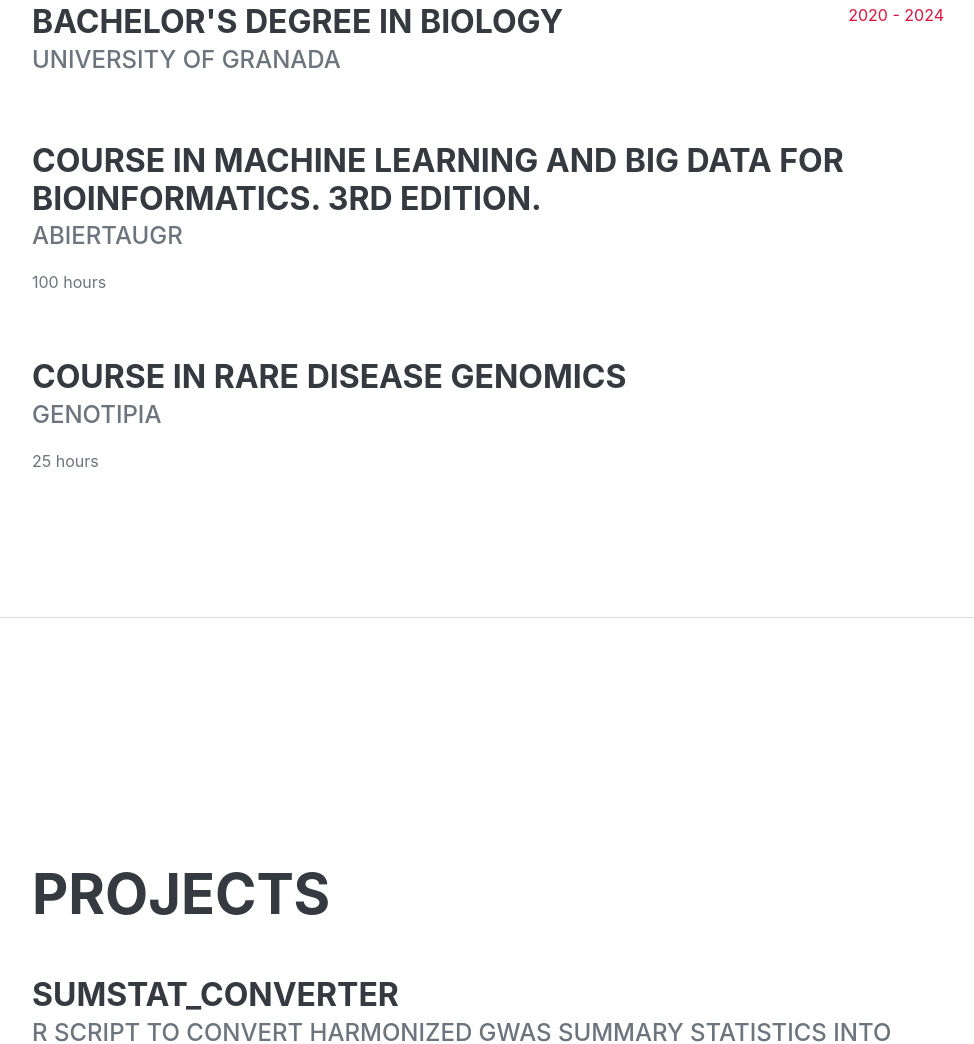
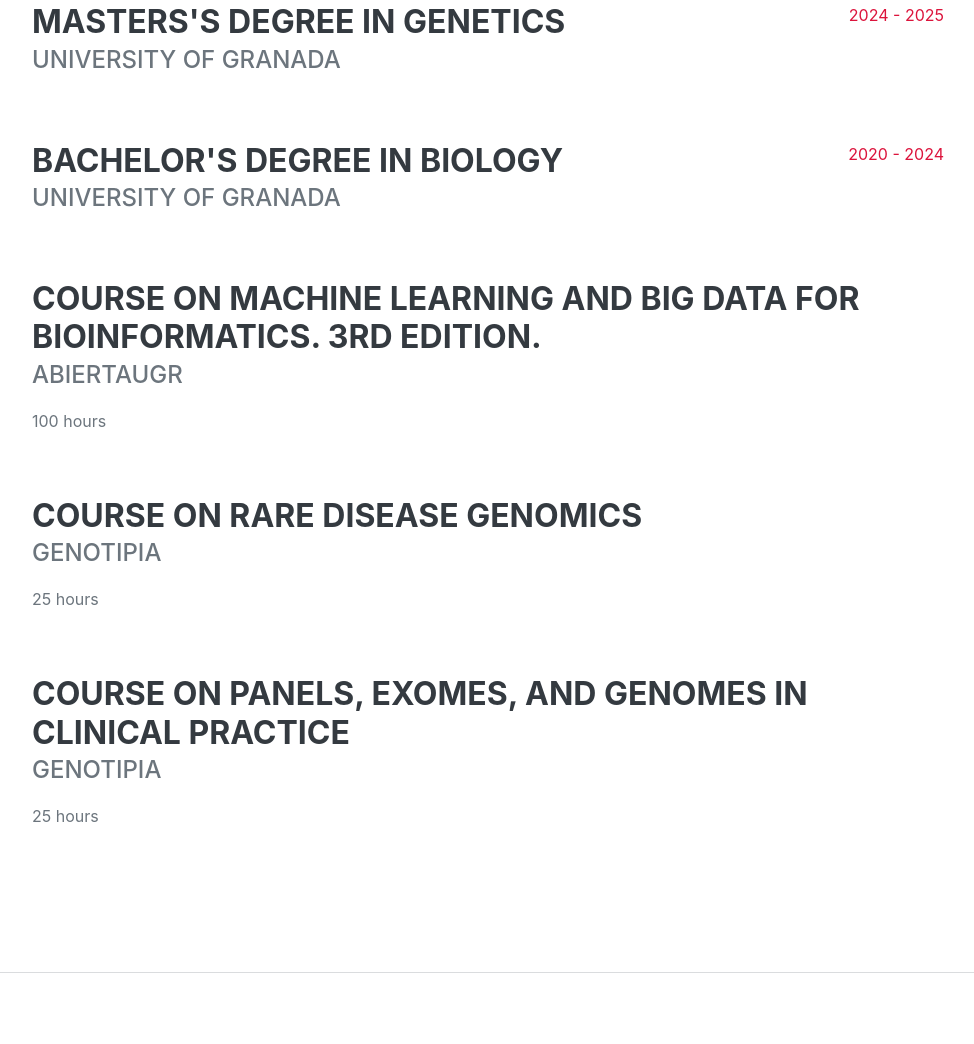
Before and after one commit to fjaviersuarez/fjaviersuarez.github.io, a plain HTML site: page index.html in a window 1280 px wide. Shown: the part 993-2037 px from the top of the page, without its empty margins (288-1262 px from the left). Drawn offline with nearby package versions, Linux system fonts and the light colour scheme; a web font is replaced by a local one.

Commit message:
Update index.html

```diff
--- a/index.html
+++ b/index.html
@@ -46,7 +46,10 @@
                         Biologist - University of Granada -
                         <a href="mailto:fjaviersuarez@correo.ugr.es">fjaviersuarez@correo.ugr.es</a>
                     </div>
-                    <p class="lead mb-5">Hi! I'm Javier, a biologist who loves programming. I never say no to learning, and I'm defined by discipline, autonomy, and teamwork.</p>
+                    <h6 class="mb-0">
+                        <span class="text-primary">Bio</span>informatics solutions for
+                        <span class="text-primary">biological</span> problems
+                    </h6>
                     <div class="social-icons">
                         <a class="social-icon" href="https://www.linkedin.com/in/fjaviersuarez/"><i class="fab fa-linkedin-in"></i></a>
                         <a class="social-icon" href="https://github.com/fjaviersuarez"><i class="fab fa-github"></i></a>
@@ -60,6 +63,13 @@
                     <h2 class="mb-5">Education</h2>
                     <div class="d-flex flex-column flex-md-row justify-content-between mb-5">
                         <div class="flex-grow-1">
+                            <h3 class="mb-0">Masters's Degree in Genetics</h3>
+                            <div class="subheading mb-3">University of Granada</div>
+                        </div>
+                        <div class="flex-shrink-0"><span class="text-primary">2024 - 2025</span></div>
+                    </div>
+                    <div class="d-flex flex-column flex-md-row justify-content-between mb-5">
+                        <div class="flex-grow-1">
                             <h3 class="mb-0">Bachelor's Degree in Biology</h3>
                             <div class="subheading mb-3">University of Granada</div>
                         </div>
@@ -67,19 +77,25 @@
                     </div>
                     <div class="d-flex flex-column flex-md-row justify-content-between mb-5">
                         <div class="flex-grow-1">
-                            <h3 class="mb-0">Course in Machine Learning and Big Data for Bioinformatics. 3rd Edition.</h3>
+                            <h3 class="mb-0">Course on Machine Learning and Big Data for Bioinformatics. 3rd Edition.</h3>
                             <div class="subheading mb-3">AbiertaUGR</div>
                             <p>100 hours</p>
                         </div>
                     </div>
                     <div class="d-flex flex-column flex-md-row justify-content-between mb-5">
                         <div class="flex-grow-1">
-                            <h3 class="mb-0">Course in Rare Disease Genomics</h3>
+                            <h3 class="mb-0">Course on Rare Disease Genomics</h3>
                             <div class="subheading mb-3">Genotipia</div>
                             <p>25 hours</p>
                         </div>
                     </div>
-
+                    <div class="d-flex flex-column flex-md-row justify-content-between mb-5">
+                        <div class="flex-grow-1">
+                            <h3 class="mb-0">Course on Panels, Exomes, and Genomes in Clinical Practice</h3>
+                            <div class="subheading mb-3">Genotipia</div>
+                            <p>25 hours</p>
+                        </div>
+                    </div>
 
                 </div>
             </section>
```
